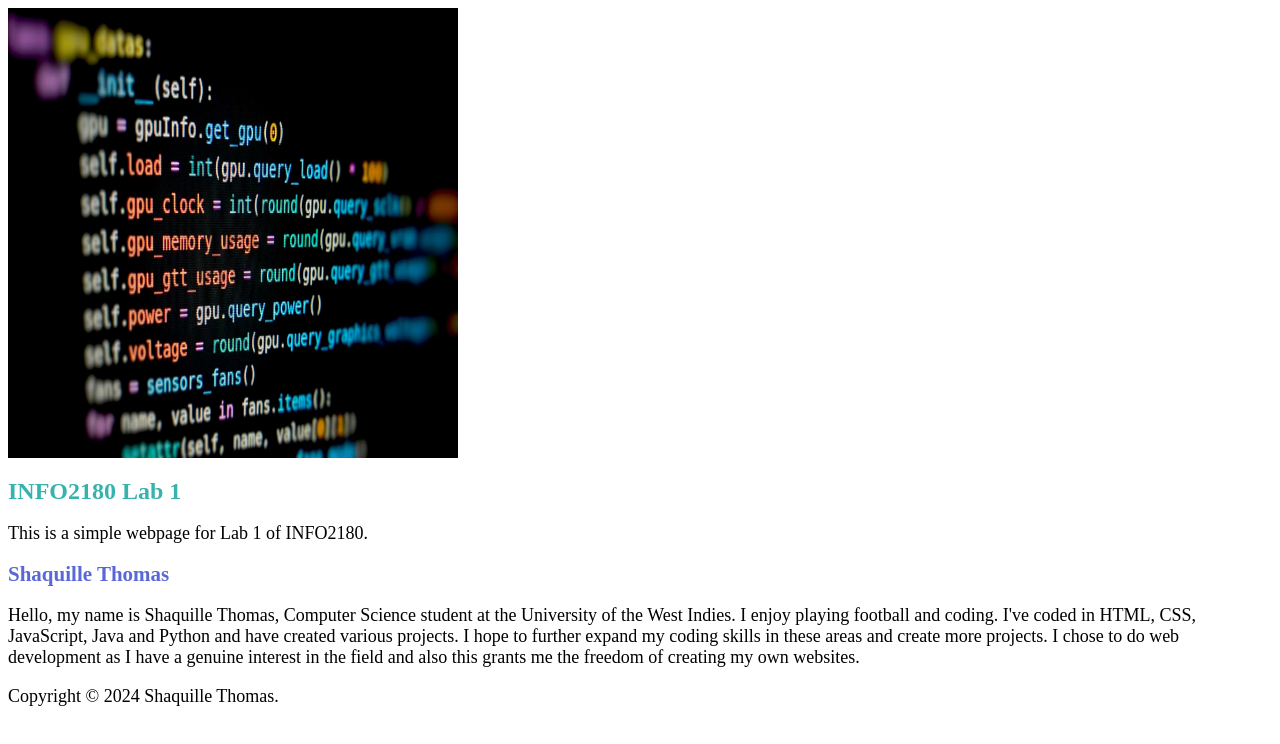
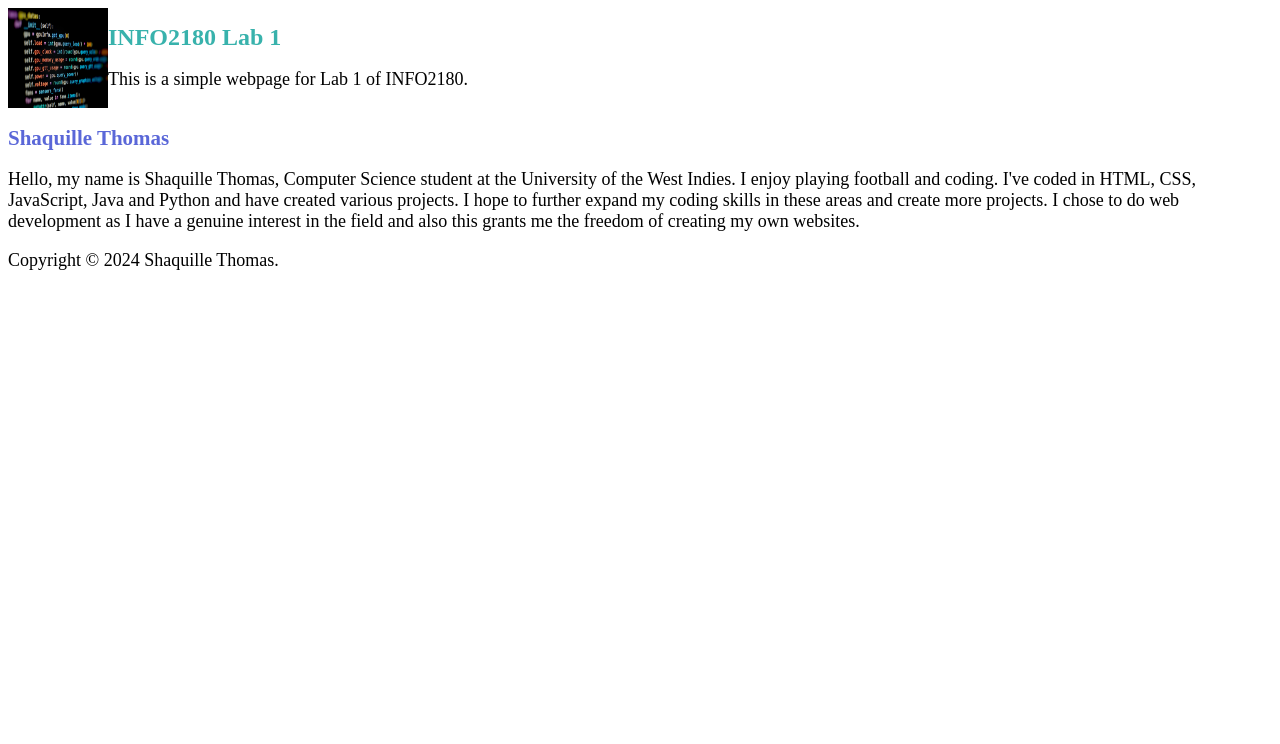
Before and after one commit to CoderJess/info2180-lab1, a plain HTML site: page index.html in a window 1280 px wide. Drawn offline with Linux system fonts and the light colour scheme.

Commit message:
Modified index.html and styles.css

```diff
--- a/index.html
+++ b/index.html
@@ -9,9 +9,11 @@
     </head>
     <body>
         <header>
-            <img src="coding-background.jpg" width="450px" height="450px" alt="Coding image">
-            <h1>INFO2180 Lab 1</h1>
-            <p>This is a simple webpage for Lab 1 of INFO2180.</p>
+            <img src="coding-background.jpg" width="100px" height="100px" alt="Coding image">
+            <div>
+                <h1>INFO2180 Lab 1</h1>
+                <p>This is a simple webpage for Lab 1 of INFO2180.</p>
+            </div>
         </header>
         <main>
             <h2>Shaquille Thomas</h2>
--- a/styles.css
+++ b/styles.css
@@ -11,3 +11,8 @@ h2 {
 p {
     font-size: 18px;
 }
+
+header{
+    display: flex;
+    justify-content: flex-start;
+}
```
